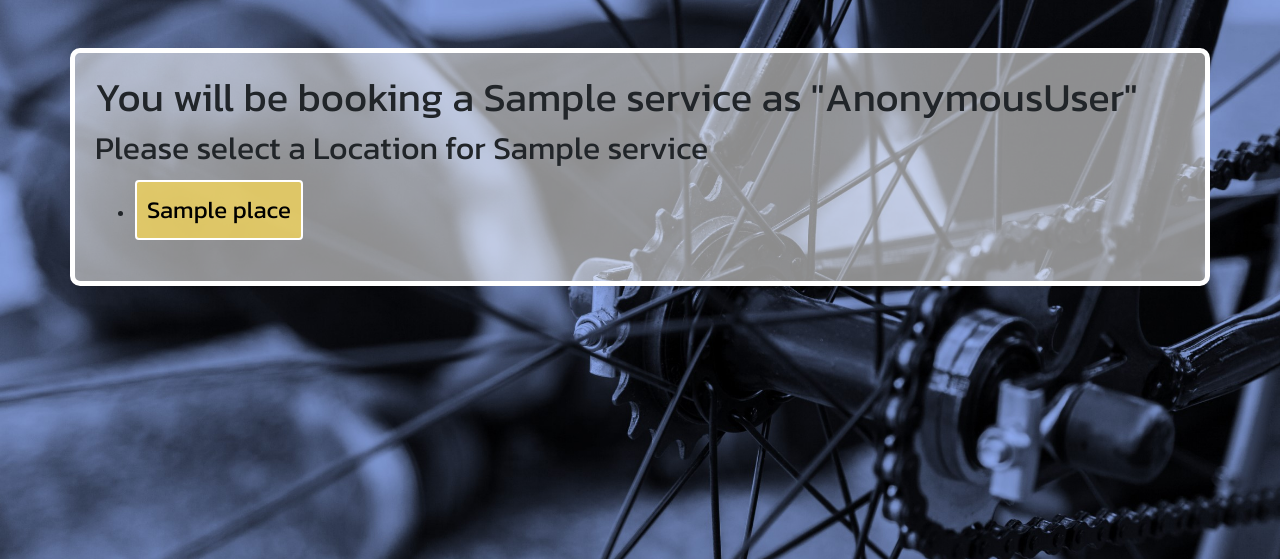
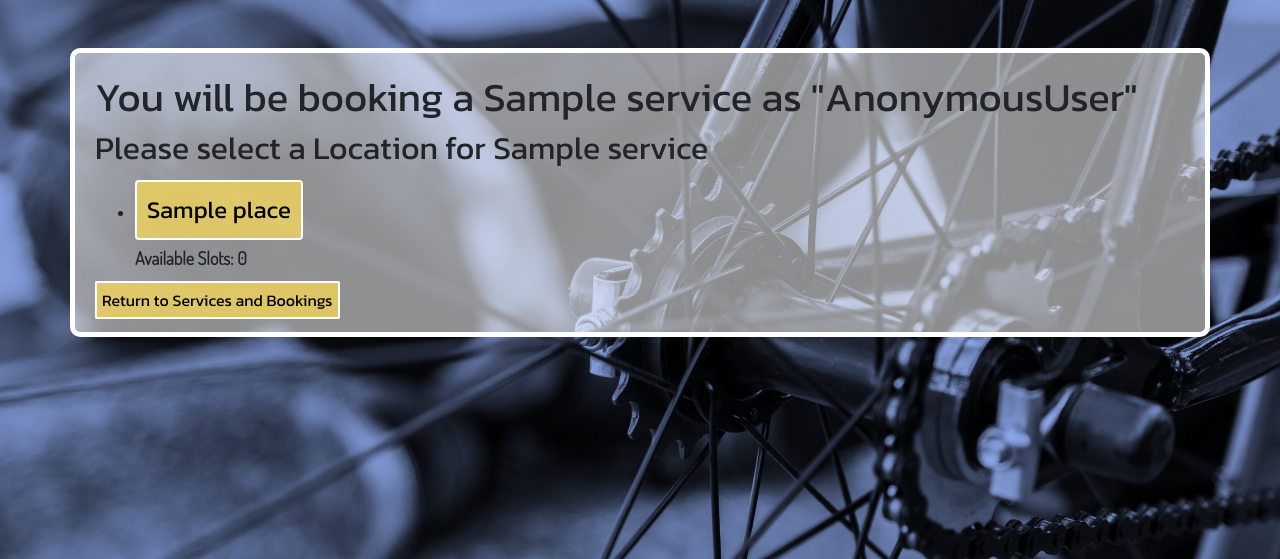
Before and after one commit to ajmccredie/cycle-connect, a Django app: page /bookable_services/bookings/select_place/1/ in a window 1280 px wide. Shown: the part 122-681 px from the top of the page. Run offline with Django 3.2, Linux system fonts and the light colour scheme; tables that the repository leaves empty hold one stand-in row (values such as "Sample post"); some libraries are stand-ins or nearby versions.

Commit message:
Add the number of available slots to the select place page in bookings

```diff
--- a/bookable_services/views.py
+++ b/bookable_services/views.py
@@ -24,6 +24,14 @@ class SelectPlace(View):
     def get(self, request, service_id):
         service = get_object_or_404(Service, id=service_id)
         places = Place.objects.filter(slot__service=service).distinct()
+        for place in places:
+            slots = Slot.objects.filter(service=service, place=place)
+            available_slots = 0
+            for slot in slots:
+                bookings_count = Booking.objects.filter(slot=slot).count()
+                if bookings_count < slot.max_people:
+                    available_slots += slot.max_people - bookings_count
+            place.available_slots = available_slots
         return render(request, self.select_place_page, {'service': service, 'places': places})
 
     def post(self, request, *args, **kwargs):
--- a/static/css/style.css
+++ b/static/css/style.css
@@ -153,7 +153,7 @@ button:hover, input[type="submit"]:hover {
     text-decoration: none;
     color: black;
     padding: 5px;
-    margin: 5px 0;
+    margin: 15px 0;
     background-color: rgba(255, 221, 85, 0.7);
     border: 2px solid rgb(255, 255, 255);
     border-radius: 2px;
--- a/templates/book_service.html
+++ b/templates/book_service.html
@@ -18,4 +18,6 @@
   {% endfor %}
 </form>
 
+<a class="btn-a" href="{% url 'service_list' %}">Return to Services and Bookings</a>
+
 {% endblock %}
--- a/templates/book_service_place.html
+++ b/templates/book_service_place.html
@@ -13,12 +13,14 @@
             <form method="post" action="{% url 'book_service' service.id place.id %}">
                 {% csrf_token %}
                 <button type="submit">{{ place.name }}</button>
+                <p>Available Slots: {{ place.available_slots }}</p>
             </form>
         </li>
     {% empty %}
         <p>There are no active bookings available for this service at this time.</p>
-        <a class="btn-a" href="{% url 'service_list' %}">Return to Services and Bookings</a>
     {% endfor %}
 </ul>
 
+<a class="btn-a" href="{% url 'service_list' %}">Return to Services and Bookings</a>
+
 {% endblock %}
```
